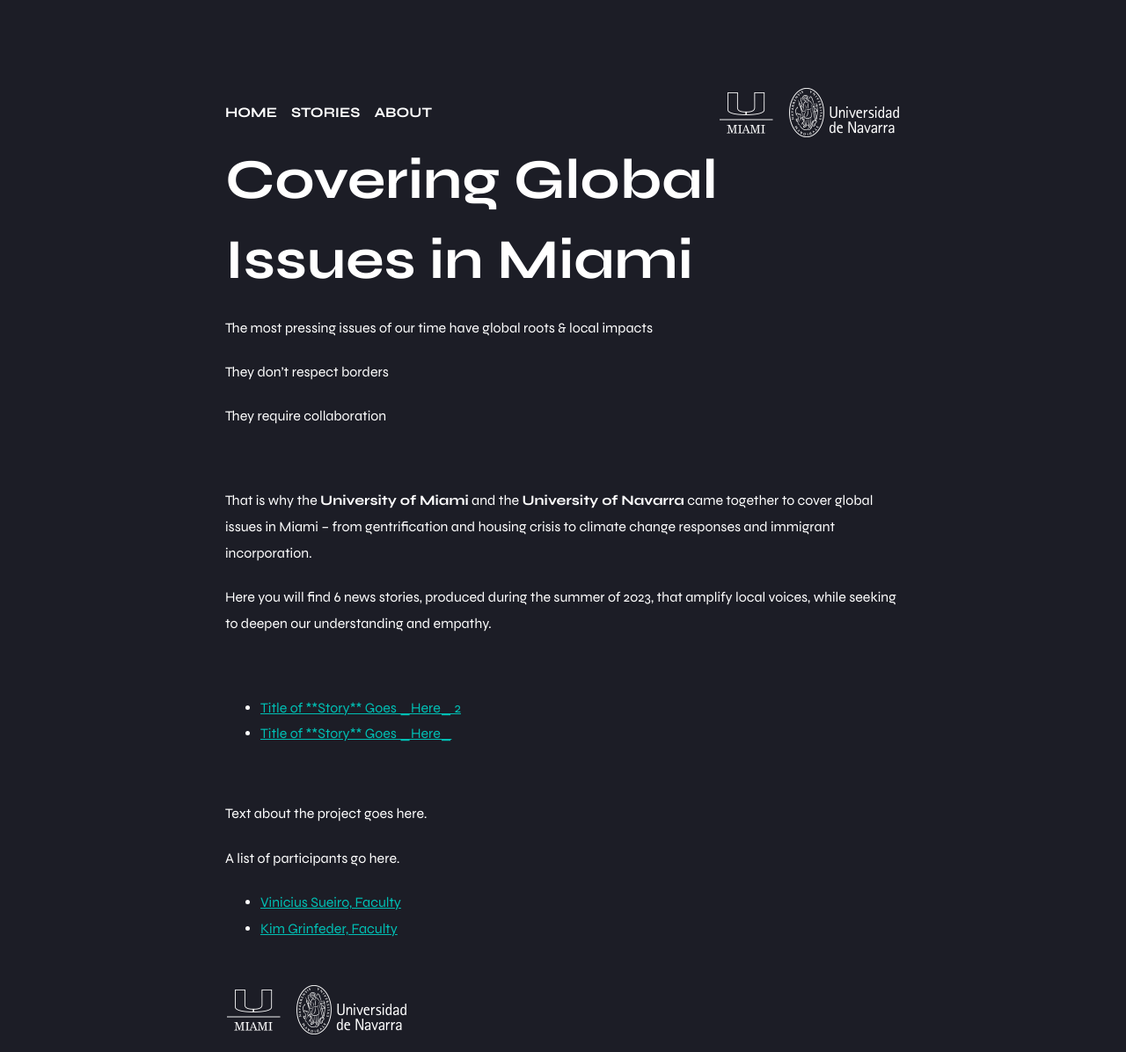
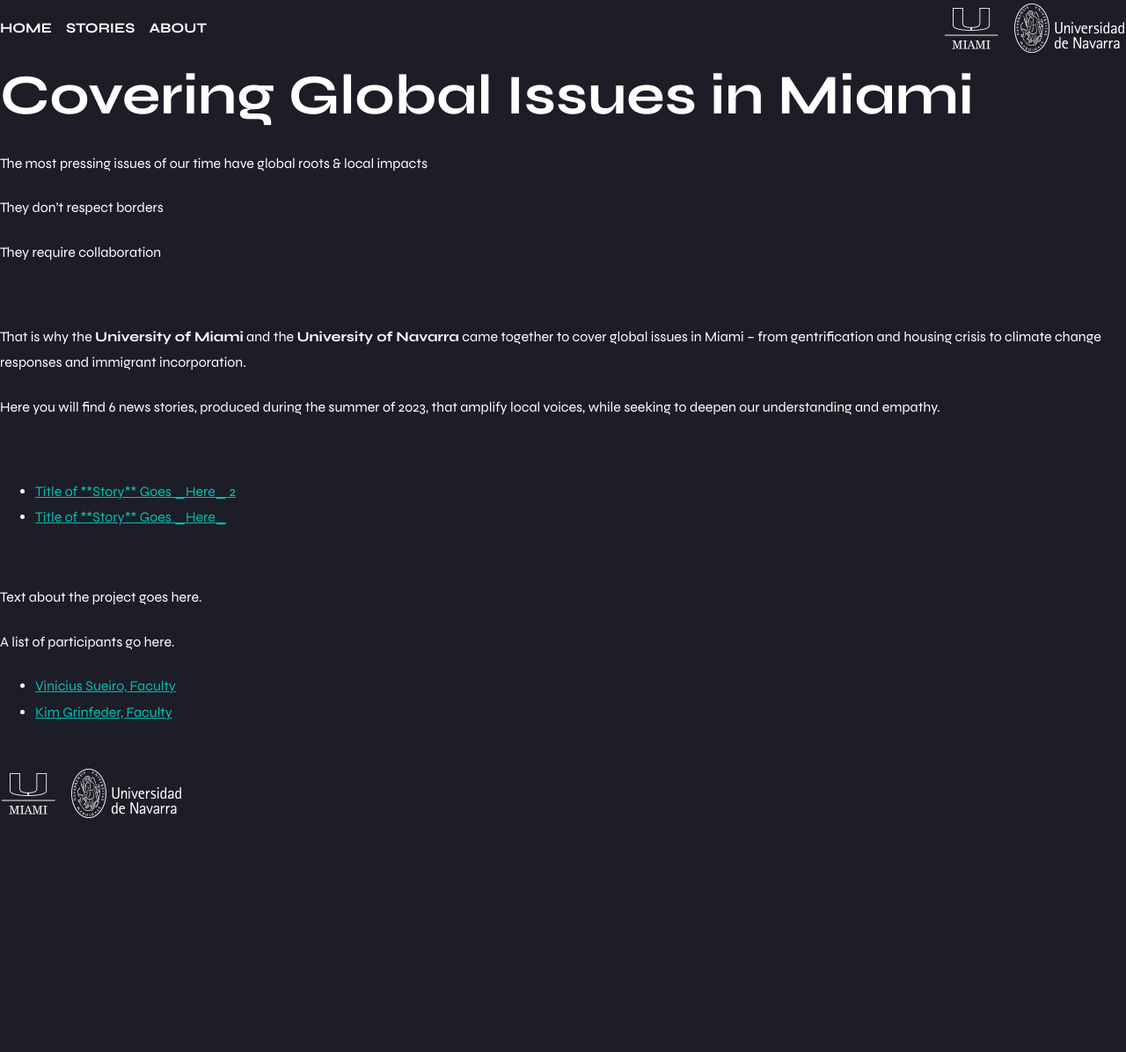
Before and after one commit to miami-navarra/miami-navarra.github.io, a Jekyll site: the page built from index.md, in a window 1280 px wide. Shown: the whole page at 88% size. Built offline with Jekyll 4.4.1, drawn with Linux system fonts in a browser that asks for light colours; after the commit the page ends 934 px from its top, so only the background shows below that.

Commit message:
Add basic reset

```diff
--- a/assets/css/air.css
+++ b/assets/css/air.css
@@ -150,8 +150,7 @@
   color: #ffffff;
   font-family: Syne, Helvetica, sans-serif;
   font-weight: 300;
-  margin: 6rem auto 1rem;
-  max-width: 48rem;
+  margin: 0;
   text-align: left;
 }
 
--- /dev/null
+++ b/assets/css/reset.css
@@ -0,0 +1,5 @@
+*,
+*::before,
+*::after {
+  box-sizing: border-box;
+}
--- a/assets/css/style.css
+++ b/assets/css/style.css
@@ -1,3 +1,4 @@
+@import url(reset.css);
 @import url(air.css);
 @import url(nav.css);
 @import url(logos.css);
```
